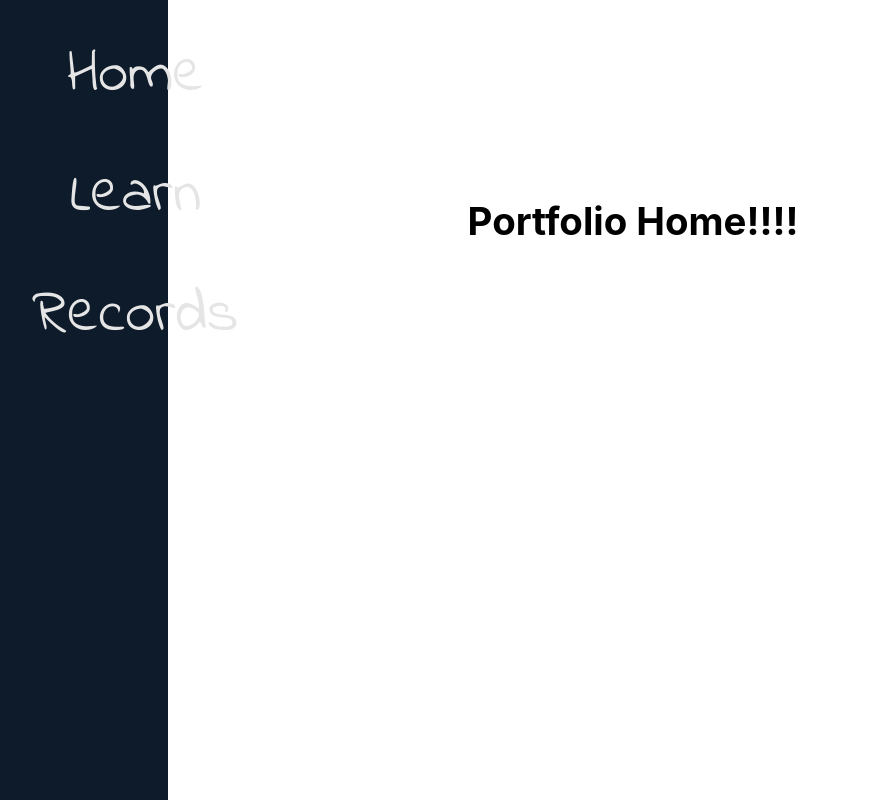
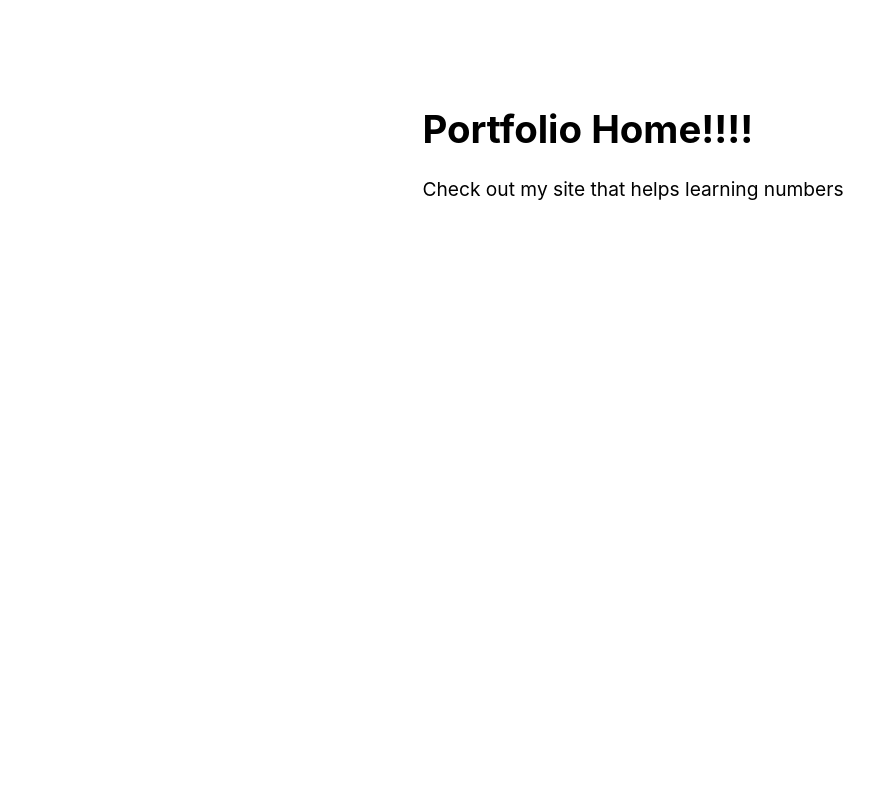
Before and after one commit to MagnusAustralia/portfolio, a Next.js app: page / in a window 1280 px wide. Shown: the top 800 px of the page, without its empty margins (7-881 px from the left). Built offline with nearby package versions, Linux system fonts and the light colour scheme.

Commit message:
Added functionality to go to learn-numbers

```diff
--- a/components/Layout.js
+++ b/components/Layout.js
@@ -1,4 +1,3 @@
-import Nav from "./Nav";
 import Meta from "./Meta";
 import styles from "../styles/Layout.module.css";
 
@@ -6,7 +5,6 @@ const Layout = ({ children }) => {
 	return (
 		<>
 			<Meta />
-			<Nav />
 			<div className={styles.container}>
 				<main className={styles.main}>{children}</main>
 			</div>
--- a/components/Nav.js
+++ /dev/null
@@ -1,35 +0,0 @@
-import Link from "next/link";
-import styles from "../styles/Nav.module.css";
-
-const Nav = () => {
-	return (
-		<nav>
-			<ul>
-				<li>
-					<Link href="/">Home</Link>
-				</li>
-				<li>
-					<Link href="/about">About</Link>
-				</li>
-				<li>
-					<Link href="/records">Records</Link>
-				</li>
-			</ul>
-			<div className={styles.nav}>
-				<ul>
-					<li>
-						<Link href="/">Home</Link>
-					</li>
-					<li>
-						<Link href="/learn">Learn</Link>
-					</li>
-					<li>
-						<Link href="/records">Records</Link>
-					</li>
-				</ul>
-			</div>
-		</nav>
-	);
-};
-
-export default Nav;
--- a/pages/index.js
+++ b/pages/index.js
@@ -4,6 +4,9 @@ export default function Home() {
 	return (
 		<div>
 			<h1>Portfolio Home!!!!</h1>
+			<a href="http://learn-numbers.william-portfolio.design">
+				Check out my site that helps learning numbers
+			</a>
 		</div>
 	);
 }
```
